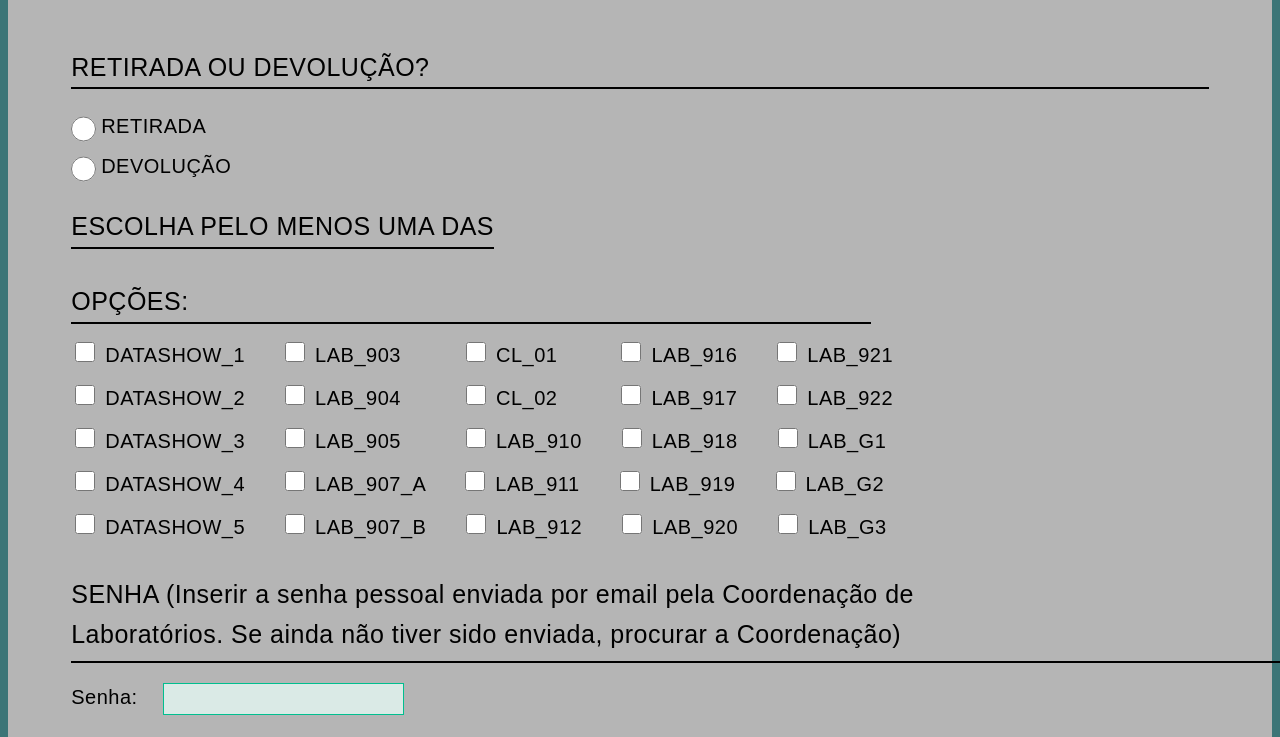
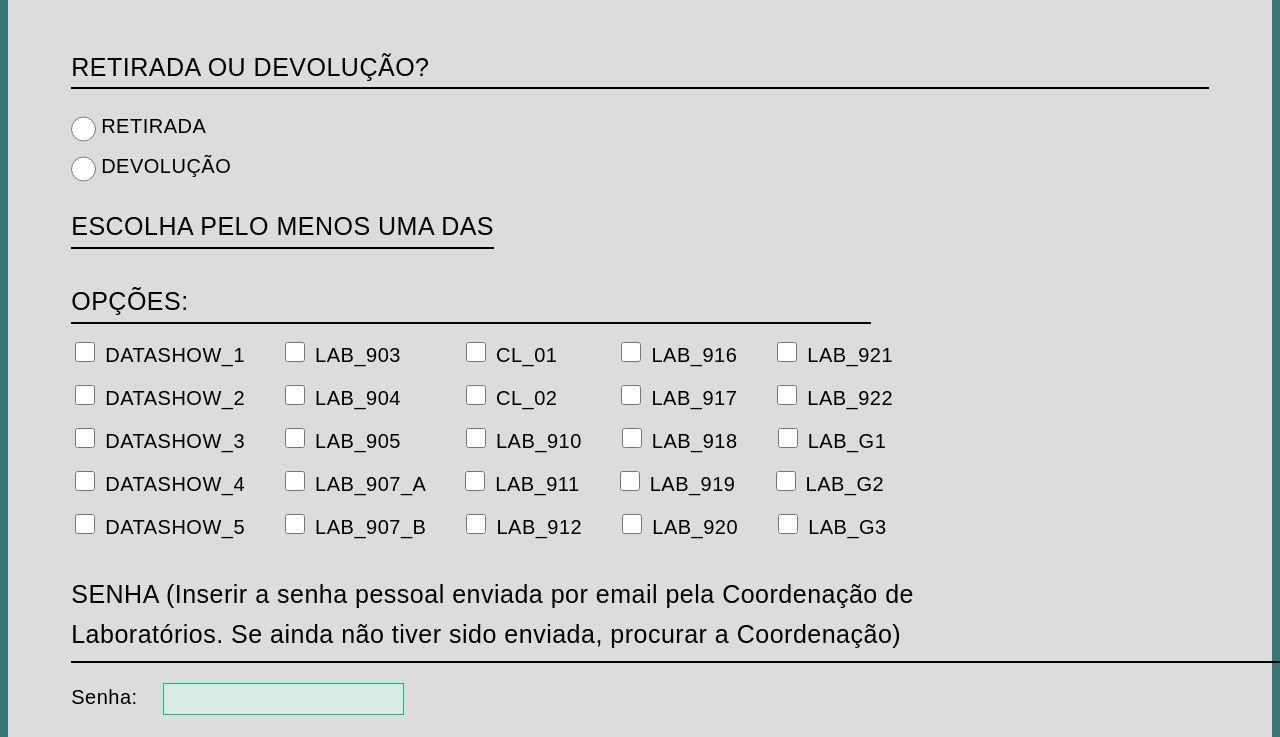
Before and after one commit to rafhaelab/chavproj, a plain HTML site: page index.html in a window 1280 px wide. Shown: the part 250-987 px from the top of the page. Drawn offline with nearby package versions, Linux system fonts and the light colour scheme.

Commit message:
Update index.html

```diff
--- a/index.html
+++ b/index.html
@@ -53,7 +53,7 @@ label[for="wish_payment_type_19"],label[for="wish_payment_type_20"],label[for="w
 label[for="wish_payment_type_22"],label[for="wish_payment_type_23"],label[for="wish_payment_type_24"],label[for="wish_payment_type_25"],label[for="wish_payment_type_26"] {margin-left:30px;font-size:20px}
 /* SECTION */
 section {
-  background: #B5B5B5;
+  background: #DCDCDC;
   padding: 20px 0;
 }
 /* FORM STYLES */
```
